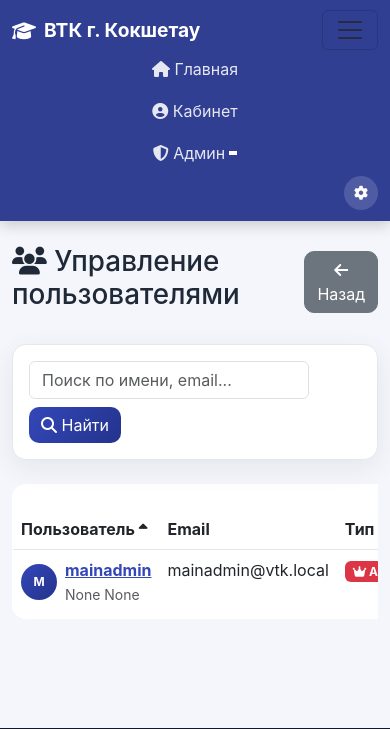
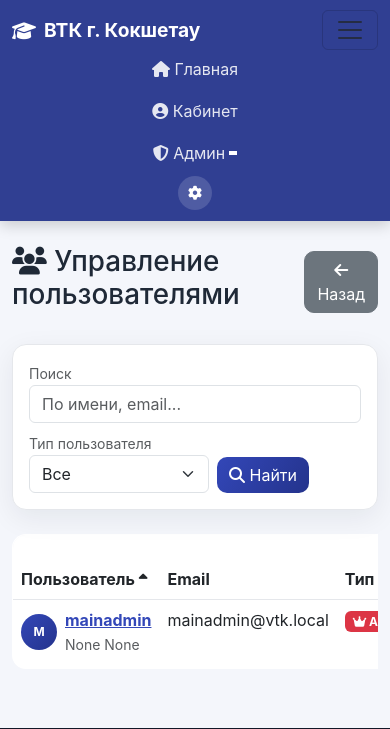
Before and after one commit to yesyes1396/vtkcircles, a Flask app: page /admin/users in a window 390 px wide, after a click that opens the changed part. Shown: the top 729 px of the page. Run offline with Flask 3, Linux system fonts and the light colour scheme; a user stored in the database is signed in; data comes from the database, SQL or seed files in the repository; data that the repository does not hold is empty.

Commit message:
Enhance user management interface by adding search and filter options for user types in the admin panel. Update user query logic to support filtering by user roles, and improve form layout for better usability. Adjust pagination links to maintain filter state across pages.

```diff
--- a/app/app.py
+++ b/app/app.py
@@ -660,9 +660,9 @@ def user_public_profile(user_id):
     """Публичный профиль пользователя (доступен всем)"""
     user = User.query.get_or_404(user_id)
 
-    # Для админов кружка в публичном профиле показываем секции, которые они ведут (не записи)
+    # Для админов кружка и главного админа в публичном профиле показываем секции по полю «преподаватель»
     profile_show_led_courses = False
-    if user.user_type == 'circle_admin':
+    if user.user_type == 'circle_admin' or user.is_admin:
         iname = f"{user.first_name or ''} {user.last_name or ''}".strip() or user.username
         courses = list(Course.query.filter(Course.instructor == iname).all())
         show_courses = True
@@ -1321,6 +1321,7 @@ def admin_users():
     """Управление пользователями"""
     page = request.args.get('page', 1, type=int)
     search = request.args.get('search', '').strip()
+    filter_type = request.args.get('type', '').strip()  # '', 'student', 'circle_admin', 'admin'
     sort = request.args.get('sort', 'name')
     order = request.args.get('order', 'asc')
 
@@ -1329,6 +1330,12 @@ def admin_users():
         query = query.filter((User.username.ilike(f'%{search}%')) |
                             (User.email.ilike(f'%{search}%')) |
                             (User.first_name.ilike(f'%{search}%')))
+    if filter_type == 'admin':
+        query = query.filter(User.is_admin == True)
+    elif filter_type == 'circle_admin':
+        query = query.filter(User.user_type == 'circle_admin', User.is_admin == False)
+    elif filter_type == 'student':
+        query = query.filter(User.is_admin == False, User.user_type != 'circle_admin')
     if sort == 'type':
         # Сначала админы, потом админы кружков, потом студенты; внутри группы по имени
         if order == 'desc':
@@ -1343,7 +1350,7 @@ def admin_users():
             query = query.order_by(User.last_name.asc(), User.first_name.asc())
 
     users = query.paginate(page=page, per_page=20)
-    return render_template('admin/users.html', users=users, search=search, sort=sort, order=order)
+    return render_template('admin/users.html', users=users, search=search, filter_type=filter_type, sort=sort, order=order)
 
 @app.route('/admin/courses')
 @admin_required
--- a/app/static/style.css
+++ b/app/static/style.css
@@ -71,10 +71,10 @@ a:hover{color:var(--vtk-primary-d);}
 .navbar .navbar-settings-btn:hover{background:rgba(255,255,255,.25);color:#fff;}
 .navbar .navbar-settings-btn::after{display:none;}
 .navbar .dropdown .dropdown-menu{min-width:220px;}
-/* На мобильной кнопка настроек остаётся справа, не съезжает при открытии */
+/* На мобильной: кнопка настроек в потоке после пунктов меню (не уезжает вправо и не смещается при открытии) */
 @media (max-width: 991.98px){
     .navbar .navbar-nav{width:100%;justify-content:flex-start;flex-wrap:wrap;}
-    .navbar .navbar-nav .nav-item.ms-auto{margin-left:auto !important;}
+    .navbar .navbar-nav .nav-item.ms-auto{margin-left:0 !important;}
 }
 /* Карточка кружка: изображение без рамки, заполняет блок */
 .course-card-header{min-height:140px;}
--- a/app/templates/admin/users.html
+++ b/app/templates/admin/users.html
@@ -11,15 +11,27 @@
             <a href="/admin/dashboard" class="btn btn-secondary"><i class="fas fa-arrow-left"></i> Назад</a>
         </div>
 
-        <!-- Поиск -->
+        <!-- Поиск и фильтр по типу -->
         <div class="card mb-4">
             <div class="card-body">
-                <form method="get" class="d-flex flex-wrap gap-2 align-items-center">
+                <form method="get" class="d-flex flex-wrap gap-2 align-items-end">
                     <input type="hidden" name="sort" value="{{ sort }}">
                     <input type="hidden" name="order" value="{{ order }}">
-                    <input type="text" name="search" class="form-control" style="max-width:280px;" placeholder="Поиск по имени, email..." value="{{ search }}">
+                    <div class="flex-grow-1" style="min-width:200px;">
+                        <label class="form-label small text-muted mb-0">Поиск</label>
+                        <input type="text" name="search" class="form-control" placeholder="По имени, email..." value="{{ search }}">
+                    </div>
+                    <div style="min-width:180px;">
+                        <label class="form-label small text-muted mb-0">Тип пользователя</label>
+                        <select name="type" class="form-select">
+                            <option value="" {% if not filter_type %}selected{% endif %}>Все</option>
+                            <option value="student" {% if filter_type == 'student' %}selected{% endif %}>Студент</option>
+                            <option value="circle_admin" {% if filter_type == 'circle_admin' %}selected{% endif %}>Админ кружка</option>
+                            <option value="admin" {% if filter_type == 'admin' %}selected{% endif %}>Администратор</option>
+                        </select>
+                    </div>
                     <button type="submit" class="btn btn-primary"><i class="fas fa-search"></i> Найти</button>
-                    {% if search %}
+                    {% if search or filter_type %}
                         <a href="{{ url_for('admin_users', sort=sort, order=order) }}" class="btn btn-secondary"><i class="fas fa-times"></i> Сбросить</a>
                     {% endif %}
                 </form>
@@ -32,13 +44,13 @@
                 <thead>
                     <tr>
                         <th>
-                            <a href="?sort=name&order={{ 'desc' if sort == 'name' and order == 'asc' else 'asc' }}&search={{ search }}" class="text-decoration-none text-reset">
+                            <a href="?sort=name&order={{ 'desc' if sort == 'name' and order == 'asc' else 'asc' }}&search={{ search }}&type={{ filter_type }}" class="text-decoration-none text-reset">
                                 Пользователь {% if sort == 'name' %}<i class="fas fa-sort-{{ order }} small"></i>{% endif %}
                             </a>
                         </th>
                         <th>Email</th>
                         <th>
-                            <a href="?sort=type&order={{ 'desc' if sort == 'type' and order == 'asc' else 'asc' }}&search={{ search }}" class="text-decoration-none text-reset">
+                            <a href="?sort=type&order={{ 'desc' if sort == 'type' and order == 'asc' else 'asc' }}&search={{ search }}&type={{ filter_type }}" class="text-decoration-none text-reset">
                                 Тип {% if sort == 'type' %}<i class="fas fa-sort-{{ order }} small"></i>{% endif %}
                             </a>
                         </th>
@@ -123,8 +135,8 @@
         <nav class="mt-4">
             <ul class="pagination justify-content-center">
                 {% if users.has_prev %}
-                    <li class="page-item"><a class="page-link" href="?page=1&search={{ search }}&sort={{ sort }}&order={{ order }}">«</a></li>
-                    <li class="page-item"><a class="page-link" href="?page={{ users.prev_num }}&search={{ search }}&sort={{ sort }}&order={{ order }}">‹</a></li>
+                    <li class="page-item"><a class="page-link" href="?page=1&search={{ search }}&type={{ filter_type }}&sort={{ sort }}&order={{ order }}">«</a></li>
+                    <li class="page-item"><a class="page-link" href="?page={{ users.prev_num }}&search={{ search }}&type={{ filter_type }}&sort={{ sort }}&order={{ order }}">‹</a></li>
                 {% endif %}
 
                 {% for page_num in users.iter_pages() %}
@@ -132,14 +144,14 @@
                         {% if page_num == users.page %}
                             <li class="page-item active"><span class="page-link">{{ page_num }}</span></li>
                         {% else %}
-                            <li class="page-item"><a class="page-link" href="?page={{ page_num }}&search={{ search }}&sort={{ sort }}&order={{ order }}">{{ page_num }}</a></li>
+                            <li class="page-item"><a class="page-link" href="?page={{ page_num }}&search={{ search }}&type={{ filter_type }}&sort={{ sort }}&order={{ order }}">{{ page_num }}</a></li>
                         {% endif %}
                     {% endif %}
                 {% endfor %}
 
                 {% if users.has_next %}
-                    <li class="page-item"><a class="page-link" href="?page={{ users.next_num }}&search={{ search }}&sort={{ sort }}&order={{ order }}">›</a></li>
-                    <li class="page-item"><a class="page-link" href="?page={{ users.pages }}&search={{ search }}&sort={{ sort }}&order={{ order }}">»</a></li>
+                    <li class="page-item"><a class="page-link" href="?page={{ users.next_num }}&search={{ search }}&type={{ filter_type }}&sort={{ sort }}&order={{ order }}">›</a></li>
+                    <li class="page-item"><a class="page-link" href="?page={{ users.pages }}&search={{ search }}&type={{ filter_type }}&sort={{ sort }}&order={{ order }}">»</a></li>
                 {% endif %}
             </ul>
         </nav>
```
